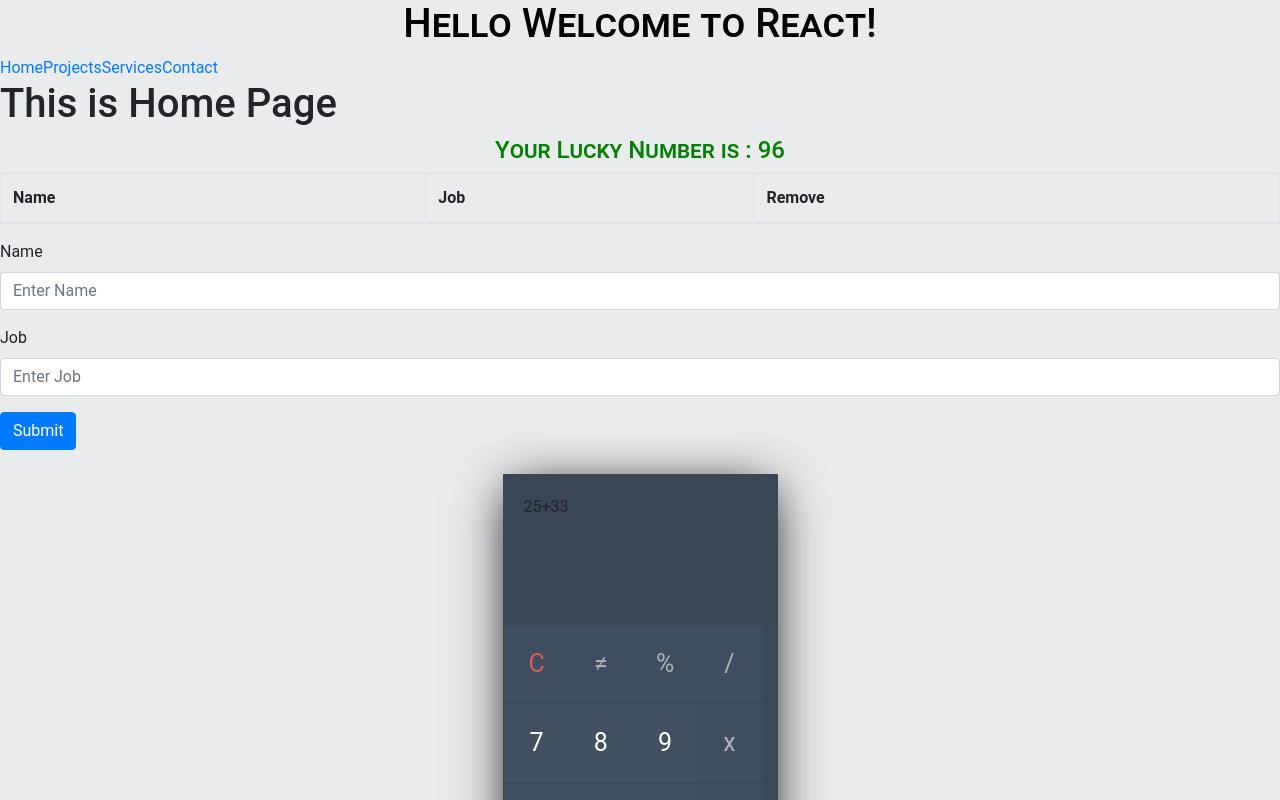
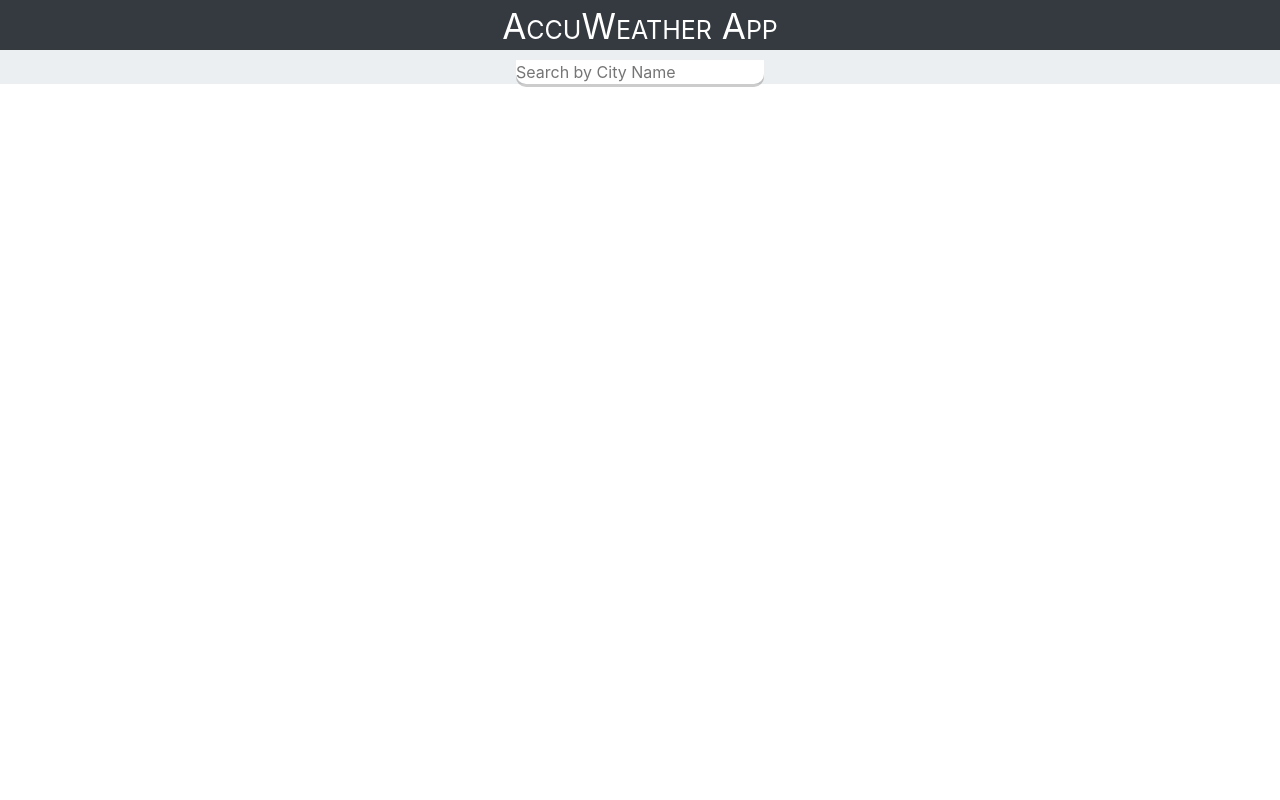
Before and after one commit to sam-hardik/StartingWithReact, a React (Create React App) app: page / in a window 1280 px wide. Shown: the top 800 px of the page. Built offline with nearby package versions, Linux system fonts and the light colour scheme.

Commit message:
Current Weather Component of Weather App is ready

```diff
--- /dev/null
+++ b/src/Weatherapp/Currentweather.css
@@ -0,0 +1,29 @@
+#weather-head{
+    text-align: center;
+    width: 100%;
+    height: 50px;
+    background:#343A40;
+    font-variant-caps: petite-caps;
+    color: #fff;
+    margin: auto;
+    font-size: 35px;
+
+}
+.align-center{
+    color: #000;
+    text-align: center;
+    background-color: #ECEFF1;
+}
+#current-temp{
+    font-size: 50px;
+}
+.search-box{
+    margin-top: 10px;
+    border-radius: 0px 0px 10px 10px ;
+    box-shadow: 0px 3px rgba(0, 0, 0, 0.2);
+    border: none;
+    outline: none;
+}
+#feels-like{
+    font-size: 15px;
+}
--- /dev/null
+++ b/src/Weatherapp/Currentweather.js
@@ -0,0 +1,51 @@
+import React,{useState  } from "react";
+import './Currentweather.css'
+const Currentweather= ()=>{
+    const api={
+        key_for_weather_api:"Your_API_Key",
+        baseurl_for_weather_api:"https://api.openweathermap.org/data/2.5/",
+        key_for_geolocation_api:"",
+        baseurl_for_geolocation_api:"",
+    }
+    const [weather,fWeatherState]=useState({});
+    const[searchquery,setQuery]=useState("")
+
+    const search=(ev)=>{
+        if(ev.key==="Enter"){
+        fetch(`${api.baseurl_for_weather_api}weather?q=${searchquery}&units=metric&APPID=${api.key_for_weather_api}`)
+        .then(res=>res.json())
+        .then(result=>
+            {
+                fWeatherState(result)
+                setQuery("")
+                //console.log(result);
+            })
+
+        }
+
+    }
+    return(
+        <>
+            <div id='weather-head'>AccuWeather App</div>
+            <div className='align-center'><input type='text'
+            placeholder='Search by City Name'
+            onChange={e=>setQuery(e.target.value)}
+            value={searchquery}
+            onKeyPress={search}
+            className='search-box'></input></div>
+            <div>
+            {typeof weather.main !="undefined" ? (
+            <div>
+            <div className='align-center'>{weather.name}, {weather.sys.country}
+            <div id='temp'>High : {Math.round(weather.main.temp_max)} °C | Low : {Math.round(weather.main.temp_min)} °C</div>
+            <div id='current-temp'>{Math.round(weather.main.temp)} °C</div>
+            <div id='feels-like'>feels like : {Math.round(weather.main.feels_like)}°C</div>
+            <div id='current-condition'>{weather.weather[0].main}</div>
+            </div>
+            </div>
+            ) : ("")}
+            </div>
+        </>
+    )
+}
+export default Currentweather;
--- a/src/index.js
+++ b/src/index.js
@@ -1,24 +1,21 @@
 import React from 'react';
 import ReactDOM from 'react-dom';
-import {BrowserRouter} from 'react-router-dom'
+//import {BrowserRouter} from 'react-router-dom'
 import './index.css';
-import LuckyNumber from './MyComponents/LuckyNumber';
+//import LuckyNumber from './MyComponents/LuckyNumber';
 import "bootstrap/dist/css/bootstrap.min.css";
-import TableApp from './MyComponents/TableApp'
+//import TableApp from './MyComponents/TableApp'
 import * as serviceWorker from './serviceWorker';
-import  Calc from './MyComponents/Calc'
-import DigitalClock from './MyComponents/DigitalClock'
-import Navbar from './MyComponents/Navbar'
+//import  Calc from './MyComponents/Calc'
+//import DigitalClock from './MyComponents/DigitalClock'
+//import Navbar from './MyComponents/Navbar';
+import Currentweather from './Weatherapp/Currentweather'
+
+//All commented imports are components, that should be mounted in index.js file to use!
+
 ReactDOM.render(
   <>
-  <h1 className ="heading">Hello Welcome to React!</h1>
-  <BrowserRouter><Navbar/></BrowserRouter>
-
-  <LuckyNumber/>
-  <TableApp/>
-  <br></br>
-  <Calc/>
-  <DigitalClock/>
+  <Currentweather/>
   </>,
   document.getElementById('root'));
 serviceWorker.unregister();
```
